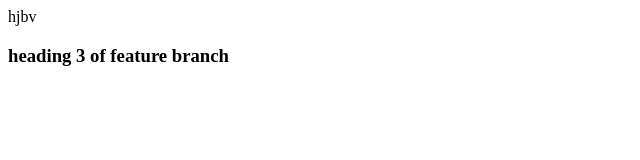
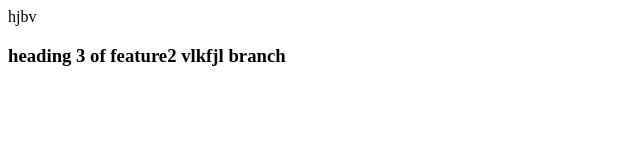
Before and after one commit to yashwardhancodes/lasttry, a plain HTML site: page index.html in a window 1280 px wide. Shown: the full height of the page, 0-640 px from the left. Drawn offline with Linux system fonts and the light colour scheme.

Commit message:
added chenges

```diff
--- a/index.html
+++ b/index.html
@@ -1,2 +1,2 @@
 hjbv
-<h3>heading 3 of feature branch</h3>
+<h3>heading 3 of feature2    vlkfjl branch</h3>
```
